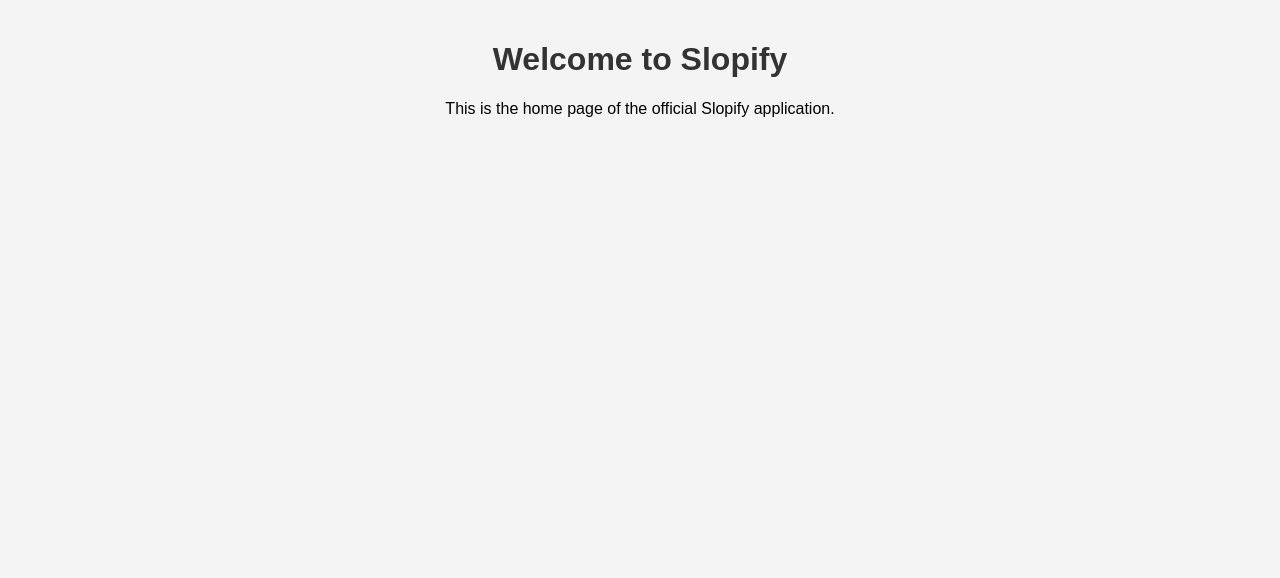
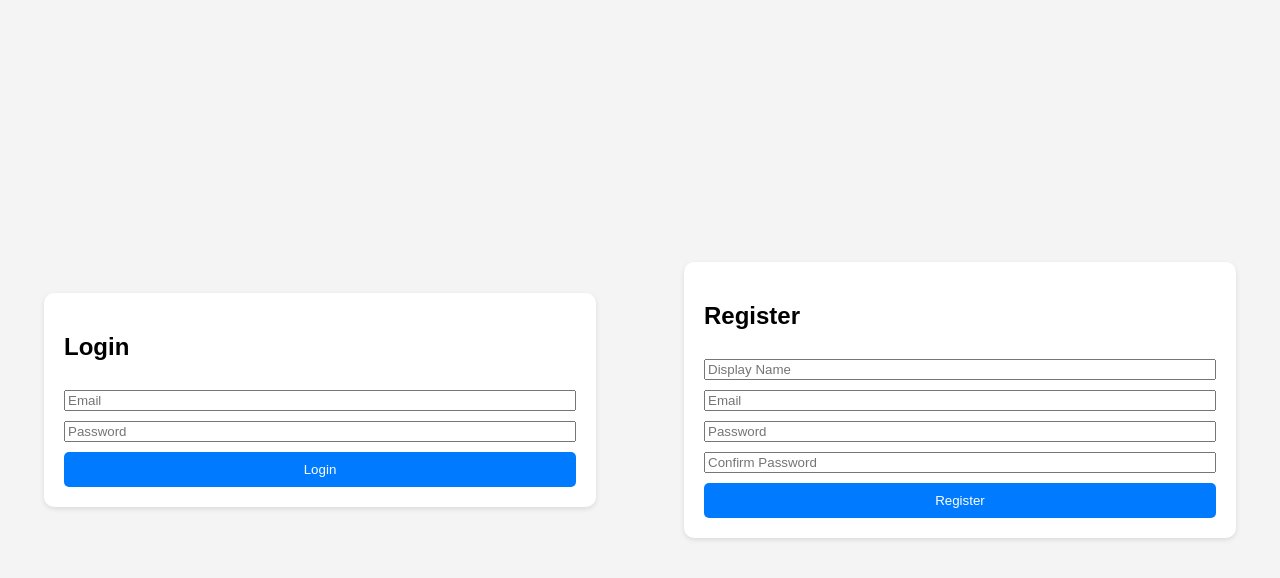
Before and after one commit to sharunkumar/Slopify, a React (Vite) app in the folder Slopify/: page / in a window 1280 px wide. Shown: the top 578 px of the page. Built offline with nearby package versions, Linux system fonts and the light colour scheme.

Commit message:
registration 🍆

```diff
--- a/Slopify/package.json
+++ b/Slopify/package.json
@@ -10,6 +10,7 @@
     "tauri": "tauri"
   },
   "dependencies": {
+    "@supabase/supabase-js": "^2.47.10",
     "@tauri-apps/api": "^2",
     "@tauri-apps/plugin-opener": "^2",
     "react": "^18.3.1",
--- a/Slopify/src/App.jsx
+++ b/Slopify/src/App.jsx
@@ -1,5 +1,6 @@
 import { BrowserRouter as Router, Routes, Route } from "react-router-dom";
 import HomePage from "./pages/HomePage";
+import ChatPage from "./pages/ChatPage";
 import "./styles/global.css";
 
 function App() {
@@ -7,6 +8,7 @@ function App() {
     <Router>
       <Routes>
         <Route path="/" element={<HomePage />} />
+        <Route path="/chat" element={<ChatPage />} />
       </Routes>
     </Router>
   );
--- /dev/null
+++ b/Slopify/src/components/LoginForm.jsx
@@ -0,0 +1,37 @@
+import { useState } from "react";
+import { supabase } from "../supabaseClient";
+import { useNavigate } from "react-router-dom";
+
+export default function LoginForm() {
+  const [email, setEmail] = useState("");
+  const [password, setPassword] = useState("");
+  const [error, setError] = useState("");
+  const navigate = useNavigate();
+
+  const handleLogin = async (e) => {
+    e.preventDefault();
+    setError("");
+    const { error } = await supabase.auth.signInWithPassword({ email, password });
+    if (error) {
+      setError(error.message);
+    } else {
+      navigate("/chat");
+    }
+  };
+
+  return (
+    <form onSubmit={handleLogin}>
+      <h2>Login</h2>
+      {error && <p className="error">{error}</p>}
+      <input type="email" placeholder="Email" value={email} onChange={(e) => setEmail(e.target.value)} required />
+      <input
+        type="password"
+        placeholder="Password"
+        value={password}
+        onChange={(e) => setPassword(e.target.value)}
+        required
+      />
+      <button type="submit">Login</button>
+    </form>
+  );
+}
--- /dev/null
+++ b/Slopify/src/components/RegisterForm.jsx
@@ -0,0 +1,99 @@
+import { useState } from "react";
+import { supabase } from "../supabaseClient";
+import { useNavigate } from "react-router-dom";
+
+export default function RegisterForm() {
+  const [email, setEmail] = useState("");
+  const [password, setPassword] = useState("");
+  const [passwordConfirm, setPasswordConfirm] = useState("");
+  const [displayName, setDisplayName] = useState("");
+  const [error, setError] = useState("");
+  const navigate = useNavigate();
+
+  const handleRegister = async (e) => {
+    e.preventDefault();
+    setError("");
+
+    if (password !== passwordConfirm) {
+      setError("Passwords do not match.");
+      return;
+    }
+
+    if (!displayName.trim()) {
+      setError("Display name cannot be empty.");
+      return;
+    }
+
+    try {
+      const { data: user, error: displayNameError } = await supabase
+        .from("profiles")
+        .select("display_name")
+        .eq("display_name", displayName)
+        .single();
+
+      if (user) {
+        setError("Display name is already taken.");
+        return;
+      }
+
+      const { data, error: authError } = await supabase.auth.signUp({
+        email,
+        password,
+        options: {
+          data: {
+            display_name: displayName,
+          },
+        },
+      });
+
+      if (authError) {
+        setError(authError.message);
+      } else {
+        const { error: profileError } = await supabase.from("profiles").insert([
+          {
+            id: data.user.id,
+            display_name: displayName,
+          },
+        ]);
+
+        if (profileError) {
+          setError(profileError.message);
+        } else {
+          navigate("/chat");
+        }
+      }
+    } catch (err) {
+      setError("An error occurred during registration.");
+    }
+  };
+
+  return (
+    <form onSubmit={handleRegister}>
+      <h2>Register</h2>
+      {error && <p className="error">{error}</p>}
+      <input
+        type="text"
+        placeholder="Display Name"
+        value={displayName}
+        onChange={(e) => setDisplayName(e.target.value)}
+        required
+      />
+      <input type="email" placeholder="Email" value={email} onChange={(e) => setEmail(e.target.value)} required />
+      <input
+        type="password"
+        placeholder="Password"
+        value={password}
+        onChange={(e) => setPassword(e.target.value)}
+        required
+      />
+      <input
+        type="password"
+        placeholder="Confirm Password"
+        value={passwordConfirm}
+        onChange={(e) => setPasswordConfirm(e.target.value)}
+        required
+      />
+      <button type="submit">Register</button>
+    </form>
+  );
+}
--- /dev/null
+++ b/Slopify/src/pages/ChatPage.jsx
@@ -0,0 +1,40 @@
+import { useEffect, useState } from "react";
+import { supabase } from "../supabaseClient";
+import { useNavigate } from "react-router-dom";
+
+export default function ChatPage() {
+  const [displayName, setDisplayName] = useState(null);
+  const navigate = useNavigate();
+
+  useEffect(() => {
+    const fetchUserProfile = async () => {
+      const { data: session } = await supabase.auth.getSession();
+
+      if (!session || !session.user) {
+        navigate("/");
+        return;
+      }
+
+      const { data: profile, error } = await supabase
+        .from("profiles")
+        .select("display_name")
+        .eq("id", session.user.id)
+        .single();
+
+      if (profile) {
+        setDisplayName(profile.display_name);
+      } else {
+        setDisplayName("Unknown User");
+      }
+    };
+
+    fetchUserProfile();
+  }, [navigate]);
+
+  return (
+    <div>
+      <h1>Welcome to the Chat Page</h1>
+      {displayName && <p>Welcome back, {displayName}!</p>}
+    </div>
+  );
+}
--- a/Slopify/src/pages/HomePage.jsx
+++ b/Slopify/src/pages/HomePage.jsx
@@ -1,8 +1,17 @@
+import LoginForm from "../components/LoginForm";
+import RegisterForm from "../components/RegisterForm";
+import "../styles/HomePage.css";
+
 export default function HomePage() {
   return (
-    <div className="container">
-      <h1>Welcome to Slopify</h1>
-      <p>This is the home page of the official Slopify application.</p>
+    <div className="home-page">
+      <div className="form-container">
+        <LoginForm />
+      </div>
+
+      <div className="form-container">
+        <RegisterForm />
+      </div>
     </div>
   );
 }
--- /dev/null
+++ b/Slopify/src/styles/HomePage.css
@@ -0,0 +1,40 @@
+.home-page {
+  display: flex;
+  justify-content: space-around;
+  align-items: center;
+  height: 100vh;
+  background-color: #f4f4f4;
+}
+
+.form-container {
+  width: 40%;
+  background-color: #fff;
+  padding: 20px;
+  border-radius: 10px;
+  box-shadow: 0 2px 5px rgba(0, 0, 0, 0.1);
+}
+
+form {
+  display: flex;
+  flex-direction: column;
+  gap: 10px;
+}
+
+button {
+  background-color: #007bff;
+  color: white;
+  border: none;
+  border-radius: 5px;
+  padding: 10px;
+  cursor: pointer;
+  transition: background-color 0.3s;
+}
+
+button:hover {
+  background-color: #0056b3;
+}
+
+.error {
+  color: red;
+  font-size: 14px;
+}
--- /dev/null
+++ b/Slopify/src/supabaseClient.js
@@ -0,0 +1,7 @@
+import { createClient } from "@supabase/supabase-js";
+
+const supabaseUrl = "https://iajeupdjwcqecfwuasbd.supabase.co";
+const supabaseAnonKey =
+  "eyJhbGciOiJIUzI1NiIsInR5cCI6IkpXVCJ9.eyJpc3MiOiJzdXBhYmFzZSIsInJlZiI6ImlhamV1cGRqd2NxZWNmd3Vhc2JkIiwicm9sZSI6ImFub24iLCJpYXQiOjE3MzU1MjkzODksImV4cCI6MjA1MTEwNTM4OX0.Ialox-e1j92N3vFJ0BetdXtGCizBZhEreCzZ5z2N_nE";
+
+export const supabase = createClient(supabaseUrl, supabaseAnonKey);
```
Also changed, not shown: 1 other file (tests, documents, lock files or other folders).
